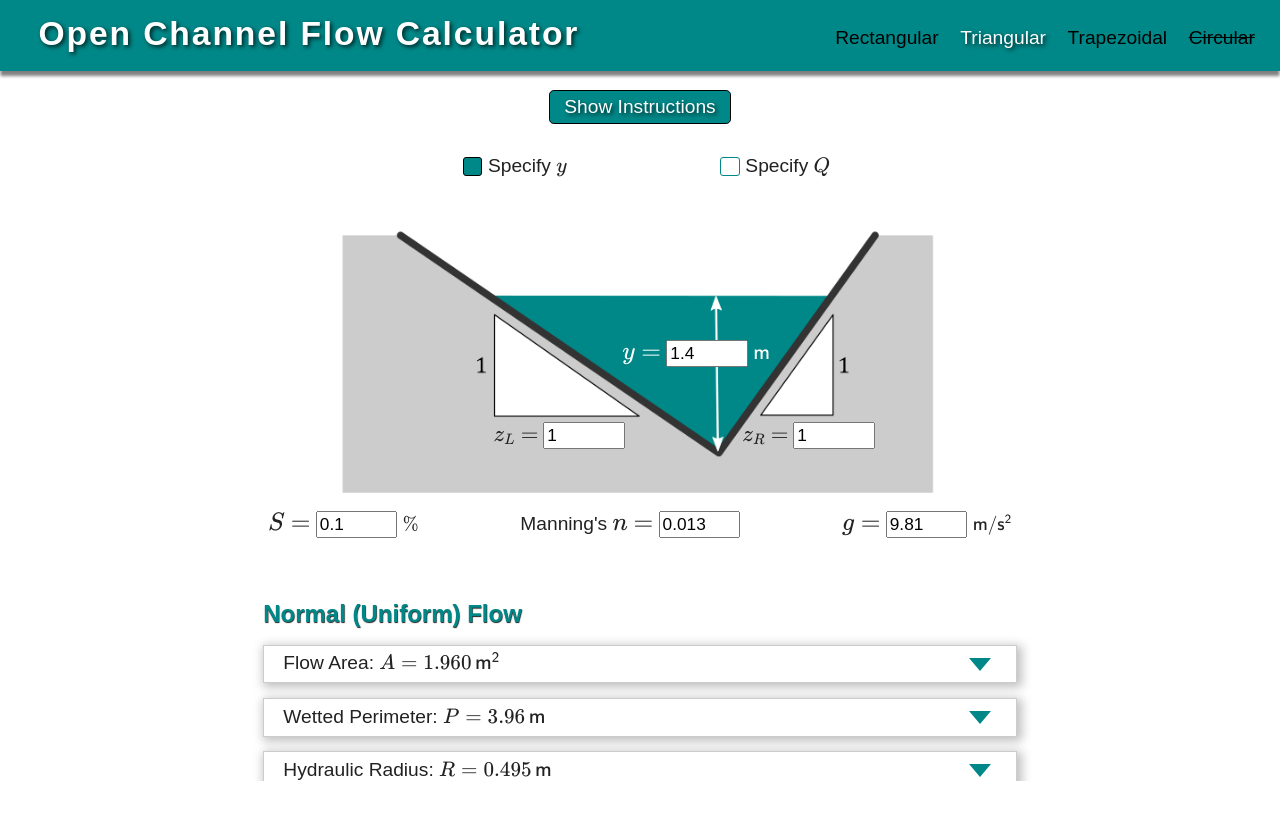
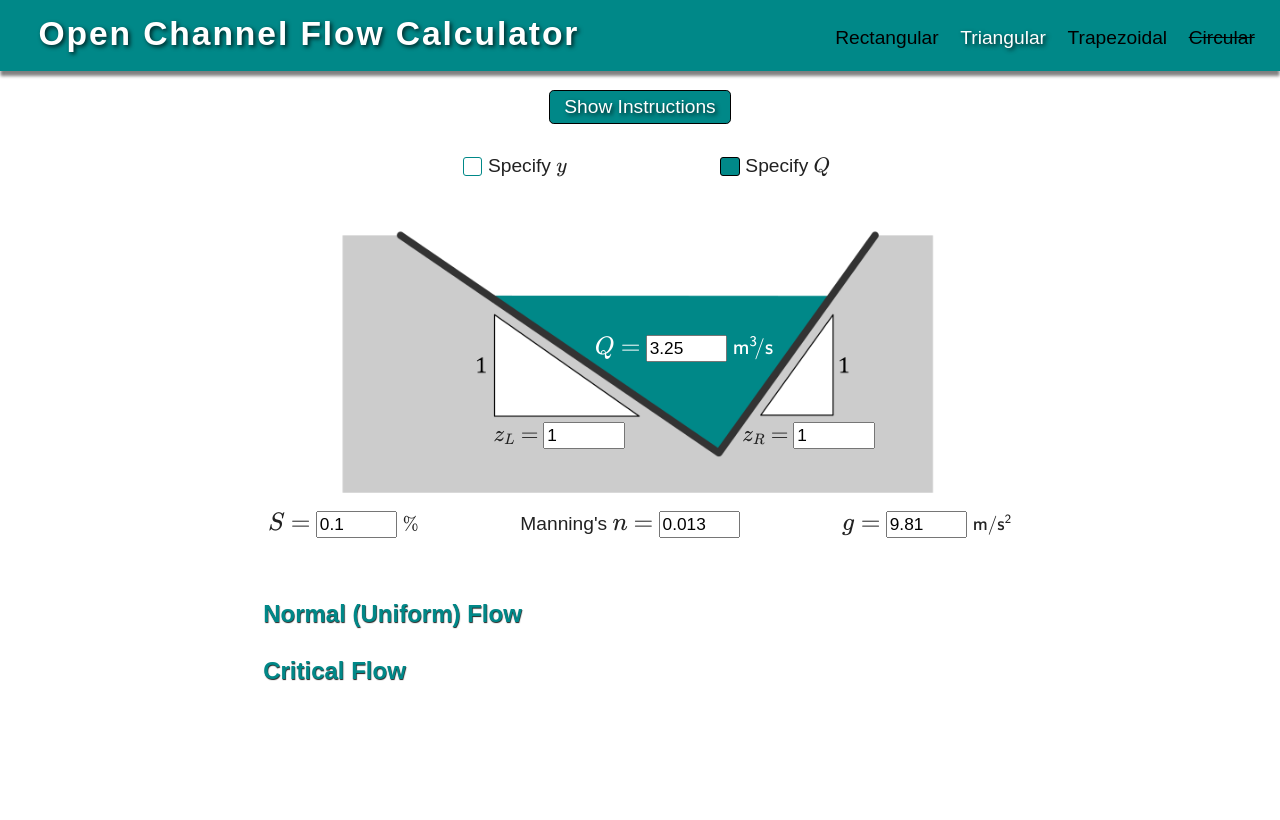
Before and after one commit to dmorgorg/ocfc, a SvelteKit app: page /fluids/calcs/ocfc in a window 1280 px wide. Shown: the top 820 px of the page. Built offline with nearby package versions, Linux system fonts and the light colour scheme.

Commit message:
minor content correction

```diff
--- a/src/routes/fluids/calcs/ocfc/components/Triangular.svelte
+++ b/src/routes/fluids/calcs/ocfc/components/Triangular.svelte
@@ -5,7 +5,7 @@
 	import TriangularQ from "./TriangularQ.svelte";
 
 	let typeOfChannel = "triangular";
-	let specifyView = "triangularY";
+	let specifyView = "triangularQ";
 </script>
 
 <article>
--- a/src/routes/fluids/calcs/ocfc/components/TriangularQ.svelte
+++ b/src/routes/fluids/calcs/ocfc/components/TriangularQ.svelte
@@ -34,17 +34,19 @@
 	let sd = utils.sd;
 
 	// variables ending in s are string inputs, bound to numerical input fields
-	let bs = 3,
-		QQs = 3.25,
+			let QQs = 3.25,
+		zls = 1,
+		zrs = 1,
 		ss = 0.1,
 		ns = 0.013,
 		gs = 9.81;
 	// inputs
-	$: b = Number(bs);
-	$: QQ = Number(QQs);
-	$: n = Number(ns);
-	$: s = Number(ss);
-	$: g = Number(gs);
+	$: Q = sd(QQs, sdigs, extraDig);
+	$: zl = sd(zls, sdigs, extraDig);
+	$: zr = sd(zrs, sdigs, extraDig);
+	$: n = Number(sd(ns, sdigs, extraDig));
+	$: s = Number(sd(ss, sdigs, extraDig));
+	$: g = Number(sd(gs, sdigs, extraDig));
 	// calculations for Q specified
 	// $: yQ = sd(getYfromQ(), wdigs, extraWorkingDig);
 	// $: AQ = sd(fluids.getArea(b, yQ), wdigs, extraWorkingDig);
@@ -67,10 +69,13 @@
 			<img src="/ocfc/triangularChannelSectionQ.png" alt="triangular channel section" />
 		</div>
 		<form>
-			<label class="b">
-				{@html ki(`\\large b=`)}
-				<input type="number" step="any" bind:value={bs} />
-				{@html ki(`\\textsf{m}`)}
+			<label class="zl">
+				{@html ki(`\\large z_L=`)}
+				<input type="number" step="any" bind:value={zls} />
+			</label>
+			<label class="zr">
+				{@html ki(`\\large z_R=`)}
+				<input type="number" step="any" bind:value={zrs} />
 			</label>
 
 			<label class="Q">
@@ -253,16 +258,23 @@
 			position: absolute;
 			padding: 0 0.25em;
 
-			&.b {
-				top: 70%;
-				left: 40%;
-				background-color: #ccc;
+			&.zl {
+				top: 64%;
+				left: 30%;
+				background-color: transparent;
+				font-size: 90%;
+			}
+			&.zr {
+				top: 64%;
+				left: 63%;
+				background-color: transparent;
+				font-size: 90%;
 			}
 
 			&.Q {
 				top: 37%;
-				left: 37%;
-				background-color: #088;
+				left: 44%;
+				background-color: transparent;
 				padding: 0;
 				color: white;
 			}
--- a/src/routes/fluids/calcs/ocfc/components/TriangularY.svelte
+++ b/src/routes/fluids/calcs/ocfc/components/TriangularY.svelte
@@ -8,26 +8,6 @@
 		validS = true,
 		extraDig = true,
 		extraWorkingDig = true;
-
-// needs access to n, b, s so has to be in this file?
-	// $: getQfromY = (y) => {
-	// 	var A = tri.getArea(y, zl, zr);
-	// 	let v = fluids.getV(n, fluids.getR(fluids.getArea(b, y), fluids.getP(b, y)), s);
-	// 	return A * v;
-	// };
-	$: getYCfromQ = (low = 0, high = 100) => {
-		// let delta = 1 / 10 ** (wdigs + 1),
-		// 	mid = (low + high) / 2;
-		// if (Math.abs(low - high) < delta) {
-		// 	return (low + high) * 0.5;
-		// }
-		// // search
-		// if (getQfromY(mid) < QQ) {
-		// 	return getYfromQ(mid, high);
-		// } else {
-		// 	return getYfromQ(low, mid);
-		// }
-	};
 
 	let sd = utils.sd;
 
@@ -63,8 +43,6 @@
 	$: Sc = sd(fluids.getCriticalSlope(n, vc, Rc), wdigs, extraWorkingDig);
 </script>
 
-
-
 <article>
 	<section class="fig">
 		<div class="width85">
@@ -74,19 +52,11 @@
 		<form>
 			<label class="zl">
 				{@html ki(`\\large z_L=`)}
-				<input
-					type="number"
-					step="any"
-					bind:value={zls}
-				/>
+				<input type="number" step="any" bind:value={zls} />
 			</label>
 			<label class="zr">
 				{@html ki(`\\large z_R=`)}
-				<input
-					type="number"
-					step="any"
-					bind:value={zrs}
-				/>
+				<input type="number" step="any" bind:value={zrs} />
 			</label>
 
 			<label class="y">
@@ -117,7 +87,6 @@
 			</div>
 		</form>
 	</section>
-
 
 	<section class="results">
 		{#if !validS}
@@ -161,7 +130,7 @@
 					solution={kd(`
                             \\begin{aligned}
                                v &= \\frac 1n R^{2/3} S^{1/2} \\\\
-							   &= \\frac{1}{${n}} \\left(${R}\\right)^{2/3} \\left(${s/100}\\right)^{1/2} \\\\\\\\
+							   &= \\frac{1}{${n}} \\left(${R}\\right)^{2/3} \\left(${s / 100}\\right)^{1/2} \\\\\\\\
 							   v &= ${v} \\, \\mathsf{m/s}
                             \\end{aligned}
                         `)} />
@@ -201,7 +170,11 @@
 					solution={kd(`
                             \\begin{aligned}
                                N_F &=  \\frac{v}{\\sqrt{g(A/T)}} \\\\
-							   &=  \\frac{${v}\\, \\mathsf{m/s}}{\\sqrt{(${g}\\, \\mathsf{m/s^2})\\cdot(${sd(A, wdigs, extraWorkingDig)}\\, \\mathsf{m^2}/${sd(T)}\\, \\mathsf{m})}} \\\\\\\\
+							   &=  \\frac{${v}\\, \\mathsf{m/s}}{\\sqrt{(${g}\\, \\mathsf{m/s^2})\\cdot(${sd(
+						A,
+						wdigs,
+						extraWorkingDig
+					)}\\, \\mathsf{m^2}/${sd(T)}\\, \\mathsf{m})}} \\\\\\\\
 							   N_F &= ${sd(NF, wdigs, extraWorkingDig)}
                             \\end{aligned}
                         `)} />
@@ -213,7 +186,7 @@
 					answer="For the {ki(`Q=${sd(Q, wdigs, extraWorkingDig)} \\, \\mathsf{m^3\\!/s}`)} above, Critical Depth {ki(
 						`y_c=${sd(yc)} \\, \\mathsf{m}`
 					)}"
-					solution="{kd(`
+					solution={kd(`
                             \\begin{aligned}
 								A &=  \\frac{(z_L+z_R)y^2}{2} \\\\
 								T &= (z_L+z_R)y \\\\\\\\
@@ -231,7 +204,7 @@
 								y_c &= ${yc}\\, \\mathsf{m}
                             \\end{aligned}
                         `)}
-						<div style='width: 85%; margin-left: 7.5%; '> Note that a triangular channel is the one section that can be calculated directly (without any iterative methods). <div>" />
+						/>
 				<Card
 					answer="Critical Velocity: {ki(` v_c = ${sd(vc, sdigs, extraDig)}  \\,\\mathsf{m/s}`)}  "
 					solution={kd(`
@@ -305,7 +278,6 @@
 				background-color: transparent;
 			}
 
-
 			&.zl {
 				top: 64%;
 				left: 30%;
```
Lines whose indentation alone changed are shown as unchanged.
